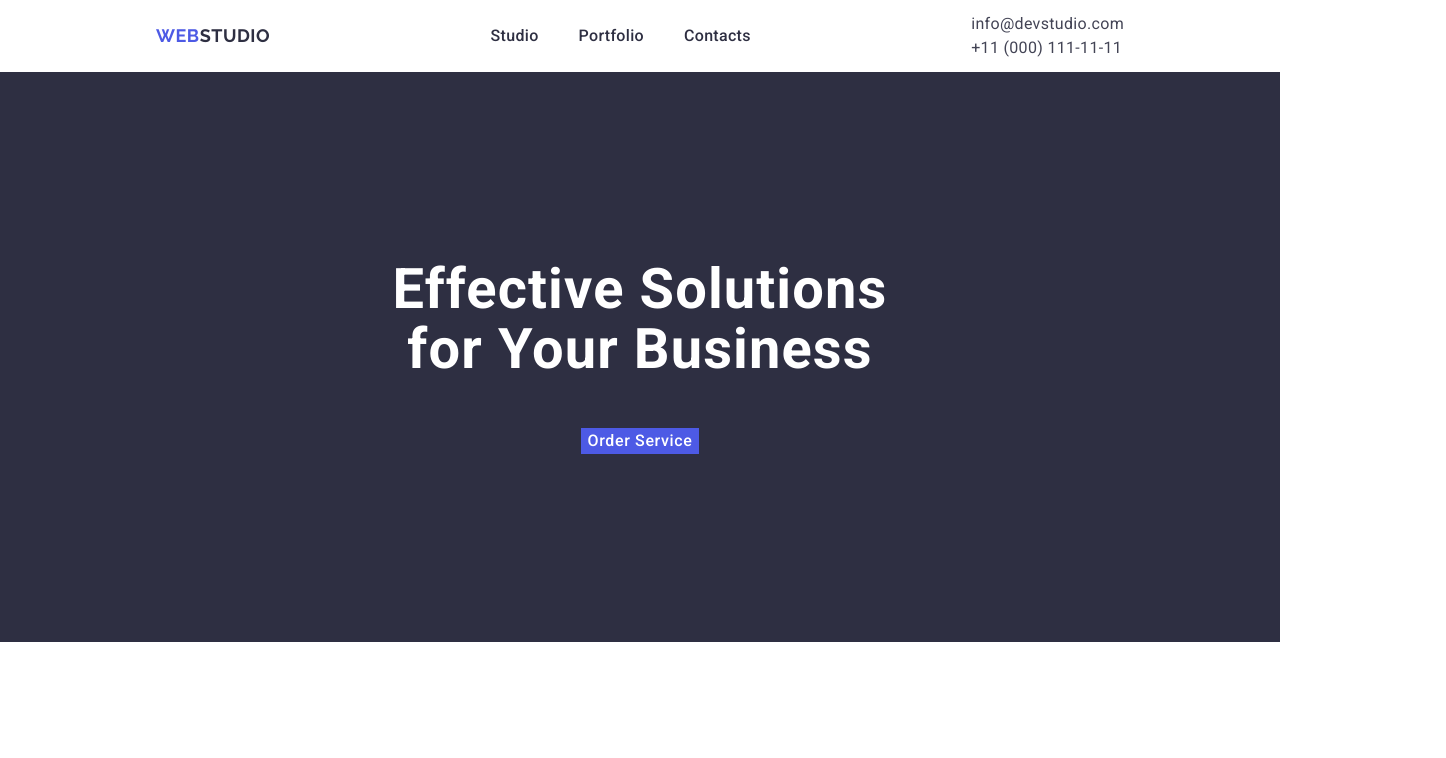
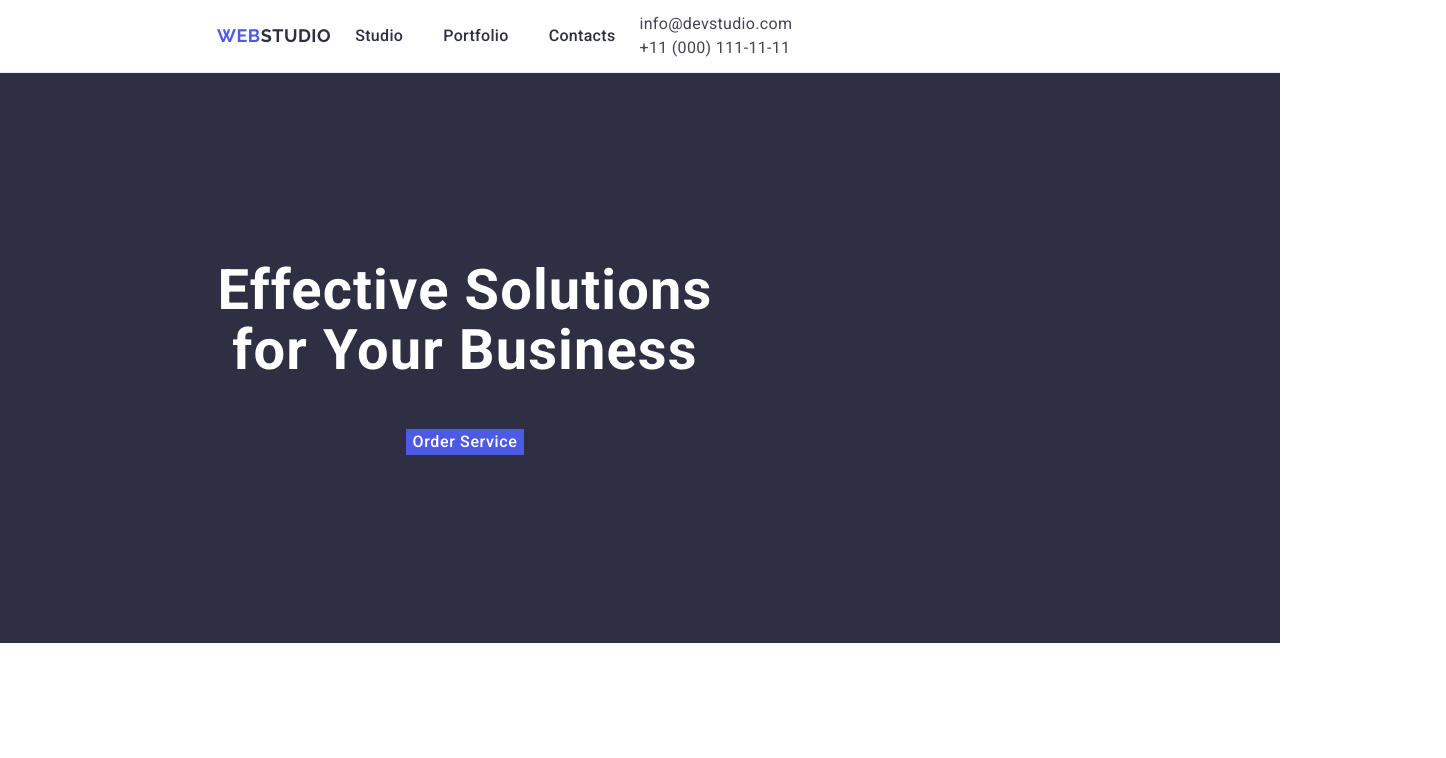
Before and after one commit to Dimasiqqqq/goit-markup-hw-033, a plain HTML site: page index.html in a window 1280 px wide. Shown: the top 758 px of the page, 1446 px wide, since content can reach past the window. Drawn offline with nearby package versions, Linux system fonts and the light colour scheme.

Commit message:
fix header

```diff
--- a/css/styles.css
+++ b/css/styles.css
@@ -5,6 +5,7 @@
   --color-background-white: #F4F4FD;
   --color-adress: #434455;
   --color-span: #404bbf;
+  --color-border: #e7e9fc;
   }
 
 /* global */
@@ -31,12 +32,17 @@ p, h1, h2, h3, h4, h5 {
 }
 
 .container {
-    max-width: 1440px;
+    display: flex;
+    max-width: 1158px;
     margin: 0 auto;
     padding: 0 156px;
 }
 
 /* header */
+
+.header {
+    border-bottom: 1px solid var(--color-border);
+}
 
 .header-nav {
     align-items: center;
@@ -65,7 +71,7 @@ p, h1, h2, h3, h4, h5 {
 }
 
 .logo {
-        display: flex;
+        display: block;
         align-items: center;
     color:var(--color-word-web);
     font-size: 18px;
--- a/index.html
+++ b/index.html
@@ -20,10 +20,10 @@
     <link rel="stylesheet" href="./css/styles.css" />
   </head>
   <body>
-    <header>
+    <header class="header">
       <div class="container">
         <div class="header-inner">
-          <nav class="header-nav">
+            <nav class="header-nav">
             <a class="logo" href="./index.html">
               Web<span class="word-web">Studio</span></a
             >
```
